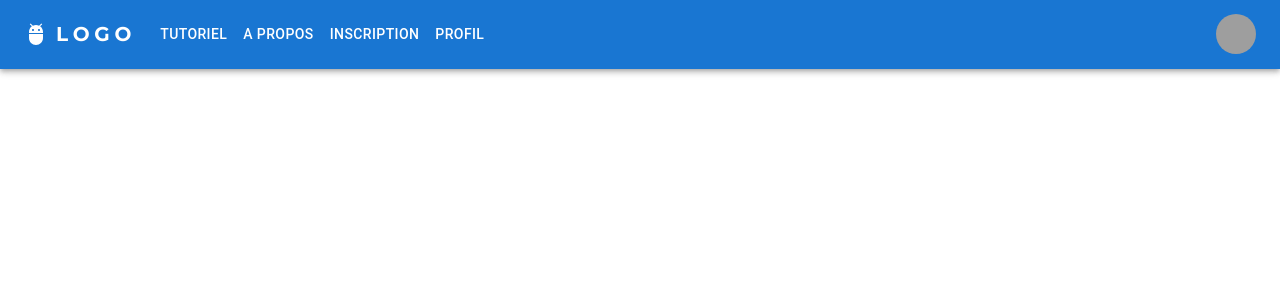
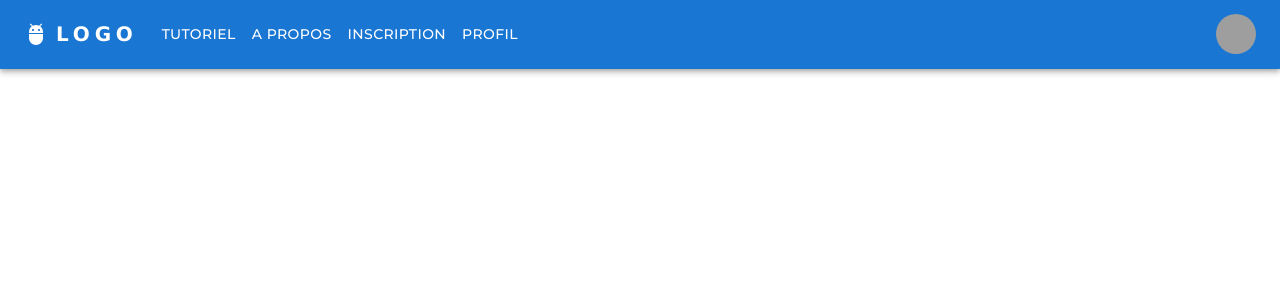
Before and after one commit to MarieLouPLevasseur/Projet-livresOtresor-front, a React (Create React App) app: page / in a window 1280 px wide. Shown: the top 300 px of the page. Built offline with nearby package versions, Linux system fonts and the light colour scheme; grey boxes are pictures that could not be loaded.

Commit message:
font change navbar

```diff
--- a/src/components/Home/Navbar/Navbar.js
+++ b/src/components/Home/Navbar/Navbar.js
@@ -48,7 +48,7 @@ const Navbar = () => {
             sx={{
               mr: 2,
               display: { xs: 'none', md: 'flex' },
-              fontFamily: 'Montserrat',
+              fontFamily: 'Verdana',
               fontWeight: 700,
               letterSpacing: '.3rem',
               color: 'inherit',
@@ -104,7 +104,7 @@ const Navbar = () => {
               mr: 2,
               display: { xs: 'flex', md: 'none' },
               flexGrow: 1,
-              fontFamily: 'Montserrat',
+              fontFamily:'Montserrat',
               fontWeight: 700,
               letterSpacing: '.3rem',
               color: 'inherit',
@@ -118,7 +118,7 @@ const Navbar = () => {
               <Button
                 key={page}
                 onClick={handleCloseNavMenu}
-                sx={{ my: 2, color: 'white', display: 'block' }}
+                sx={{ my: 2, color: 'white',fontFamily:'Montserrat', display: 'block' }}
               >
                 {page}
               </Button>
```
